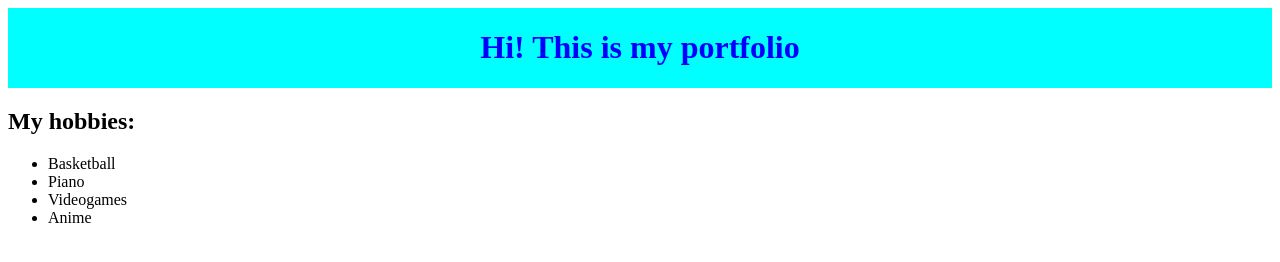
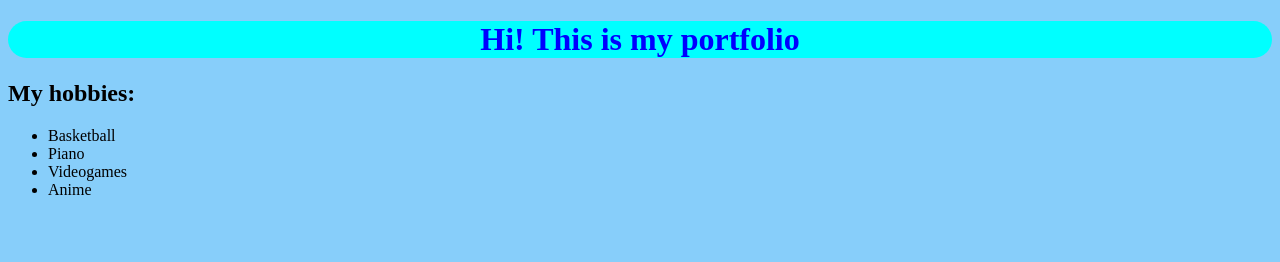
Before and after one commit to DhruvPatel0223/Portfolio, a plain HTML site: page index.html in a window 1280 px wide. Drawn offline with Linux system fonts and the light colour scheme.

Commit message:
changed background color

```diff
--- a/style.css
+++ b/style.css
@@ -2,8 +2,12 @@ h1 {
     color: blue;
 }
 
+body {
+    background-color: lightskyblue;
+}
+
 .header {
     background-color: aqua;
-    display: flex;
-    justify-content: center;
+    text-align: center;
+    border-radius: 30px;
 }
```
